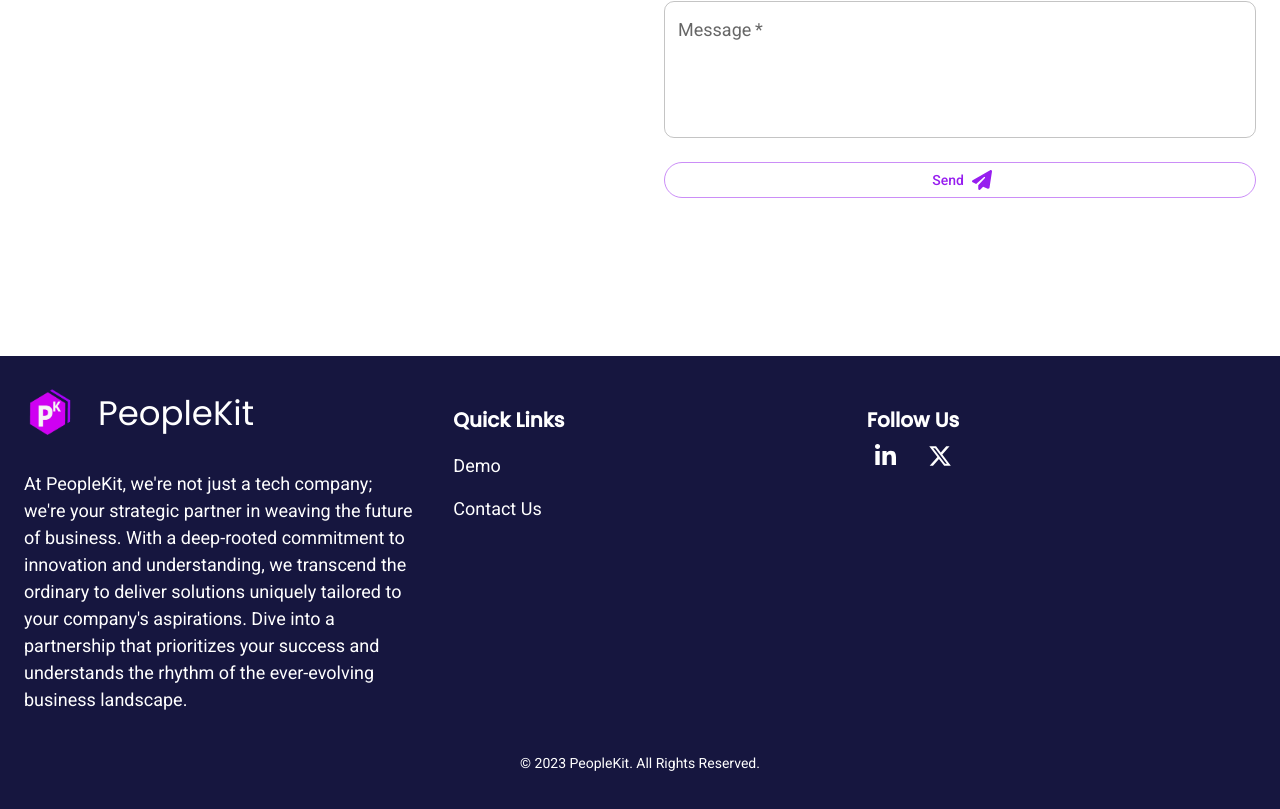
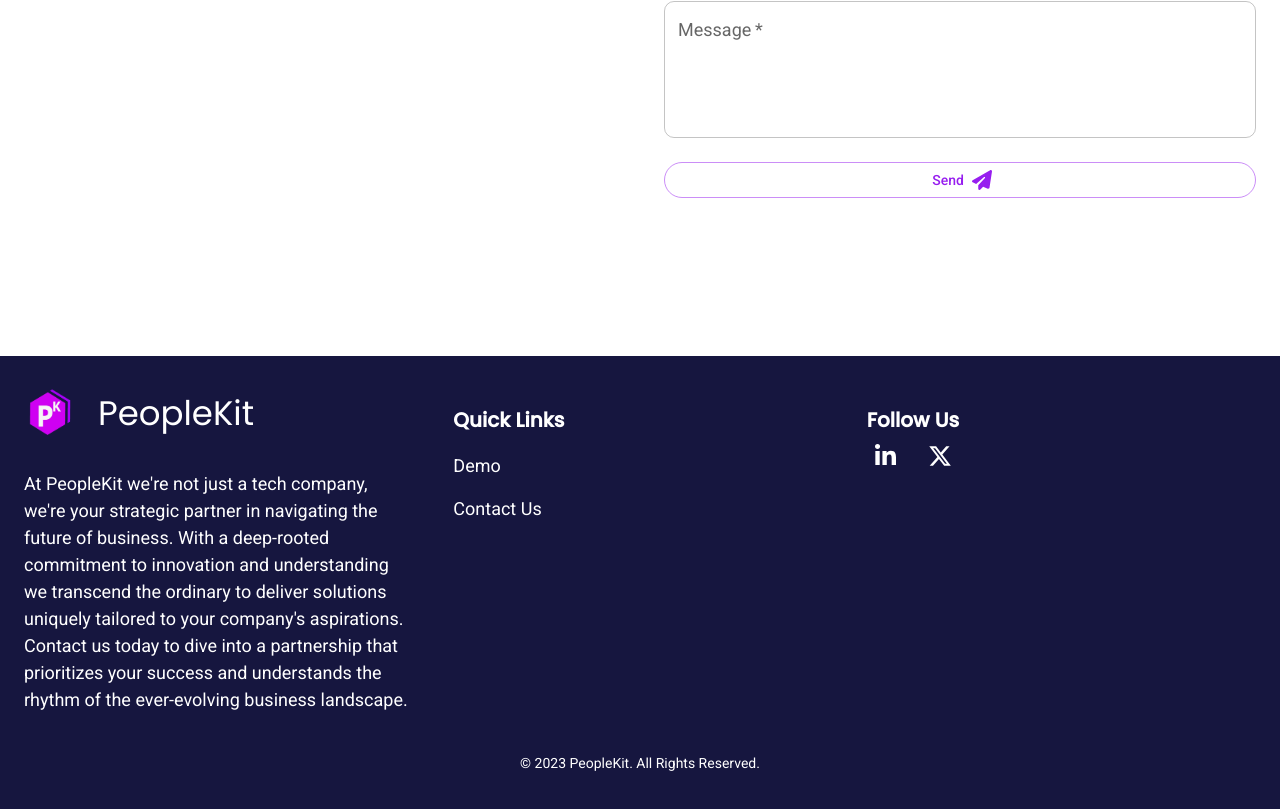
Before and after one commit to peoplekit/website, a React (Vite) app: page / in a window 1280 px wide. Shown: the part 4617-5426 px from the top of the page. Built offline with nearby package versions, Linux system fonts and the light colour scheme.

Commit message:
fix: change footer text

```diff
--- a/src/components/footer.tsx
+++ b/src/components/footer.tsx
@@ -19,9 +19,9 @@ const Footer: FC = () => {
                 <Typography variant="h4">PeopleKit</Typography>
               </Stack>
               <Typography sx={{ mt: 4 }}>
-                At PeopleKit, we're not just a tech company; we're your strategic partner in weaving the future of business. With a deep-rooted commitment to innovation and
-                understanding, we transcend the ordinary to deliver solutions uniquely tailored to your company's aspirations. Dive into a partnership that prioritizes your success
-                and understands the rhythm of the ever-evolving business landscape.
+                At PeopleKit we're not just a tech company, we're your strategic partner in navigating the future of business. With a deep-rooted commitment to innovation and
+                understanding we transcend the ordinary to deliver solutions uniquely tailored to your company's aspirations. Contact us today to dive into a partnership that
+                prioritizes your success and understands the rhythm of the ever-evolving business landscape.
               </Typography>
             </Grid>
 
```
